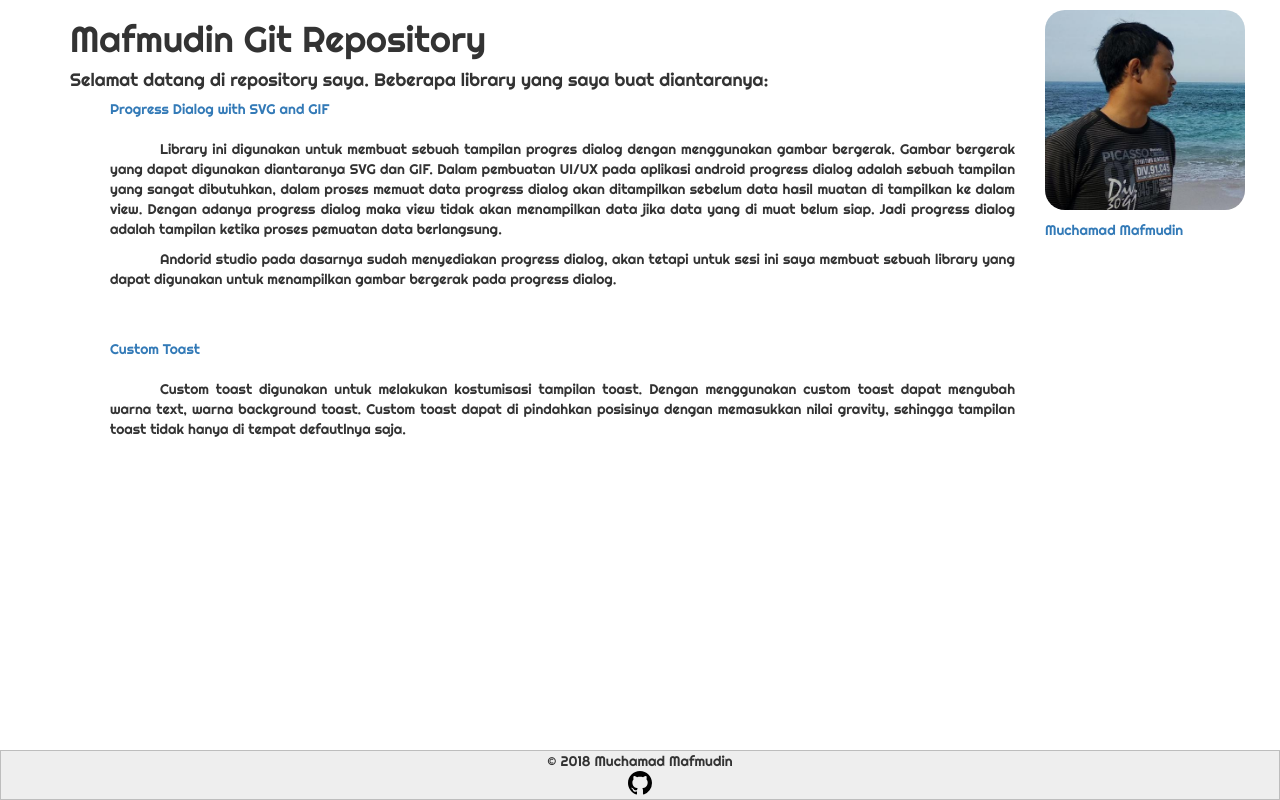
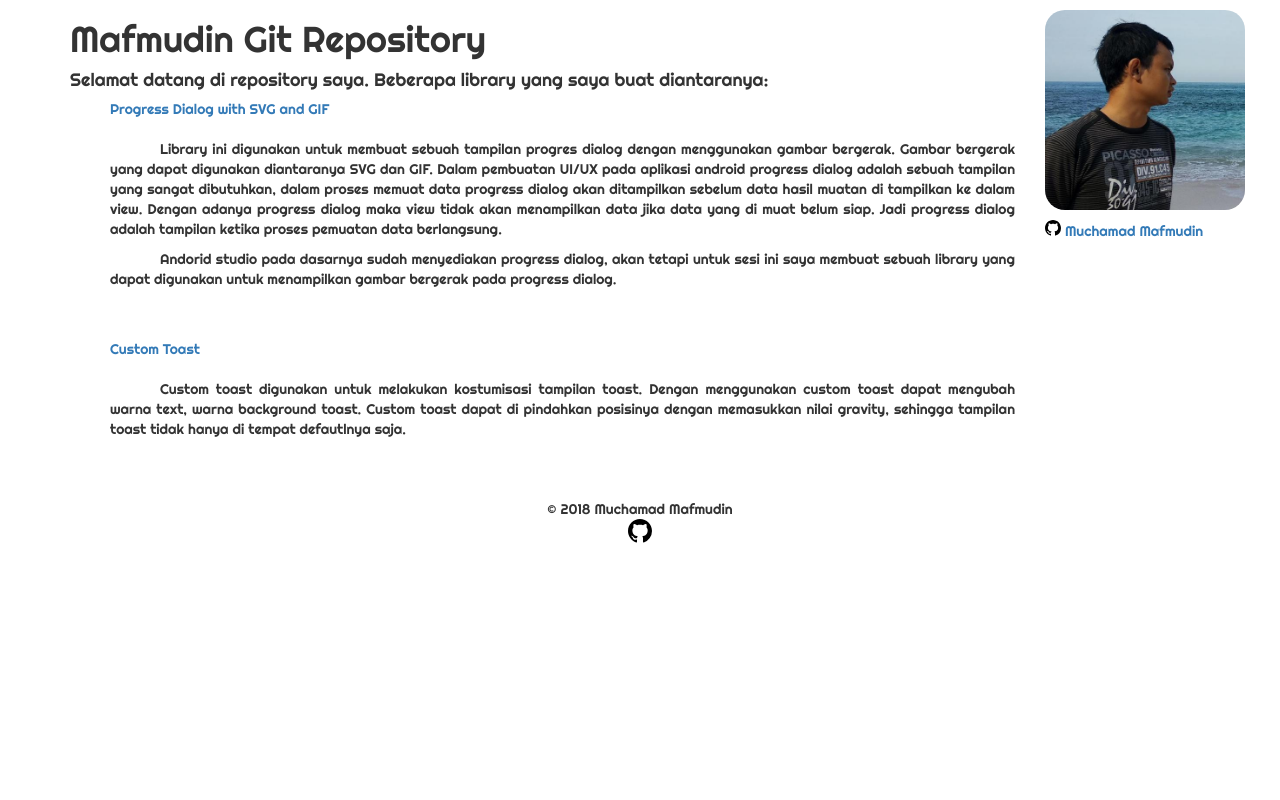
Before and after one commit to mafmudin/mafmudin.github.io, a PHP site: page / in a window 1280 px wide. Run offline with PHP 8.4, Linux system fonts and the light colour scheme.

Commit message:
update footer

```diff
--- a/css/mystyle.css
+++ b/css/mystyle.css
@@ -27,6 +27,7 @@ html {
 
 ul {
   list-style-type: none;
+  left: 0px;
 }
 
 .mid-pannel{
@@ -53,10 +54,9 @@ ul {
 }
 
 #footer-content {
-  background-color: #EEEEEE;
-  border: 1px solid #BDBDBD;
   text-align: center;
-  height: 50px; /* height + top/bottom paddding + top/bottom border must add up to footer height */
+  padding-top: 50px;
+  height: 100px; /* height + top/bottom paddding + top/bottom border must add up to footer height */
 }
 
 .image-profile{
--- a/index.html
+++ b/index.html
@@ -42,12 +42,16 @@
 			</div>
 			<div class="col-md-2">
 				<img class="image-profile" src="images/poto.jpeg" width="200px" height="200px"/>
+					<svg height="16" class="octicon octicon-mark-github" viewBox="0 0 16 16" version="1.1" width="16" aria-hidden="true">
+						<path fill-rule="evenodd" d="M8 0C3.58 0 0 3.58 0 8c0 3.54 2.29 6.53 5.47 7.59.4.07.55-.17.55-.38 0-.19-.01-.82-.01-1.49-2.01.37-2.53-.49-2.69-.94-.09-.23-.48-.94-.82-1.13-.28-.15-.68-.52-.01-.53.63-.01 1.08.58 1.23.82.72 1.21 1.87.87 2.33.66.07-.52.28-.87.51-1.07-1.78-.2-3.64-.89-3.64-3.95 0-.87.31-1.59.82-2.15-.08-.2-.36-1.02.08-2.12 0 0 .67-.21 2.2.82.64-.18 1.32-.27 2-.27.68 0 1.36.09 2 .27 1.53-1.04 2.2-.82 2.2-.82.44 1.1.16 1.92.08 2.12.51.56.82 1.27.82 2.15 0 3.07-1.87 3.75-3.65 3.95.29.25.54.73.54 1.48 0 1.07-.01 1.93-.01 2.2 0 .21.15.46.55.38A8.013 8.013 0 0 0 16 8c0-4.42-3.58-8-8-8z">
+						</path>
+					</svg>
 				<a href="https://github.com/Mafmudin">Muchamad Mafmudin</a>
 			</div>
 		</div>
 	</div>
 </div>
-<footer id="footer">
+<footer id="">
 	<div id="footer-content">&copy; 2018 Muchamad Mafmudin </br>
 		<a aria-label="Homepage" title="GitHub" class="footer-octicon" href="https://github.com">
 			<svg height="24" class="octicon octicon-mark-github" viewBox="0 0 16 16" version="1.1" width="24" aria-hidden="true">
```
